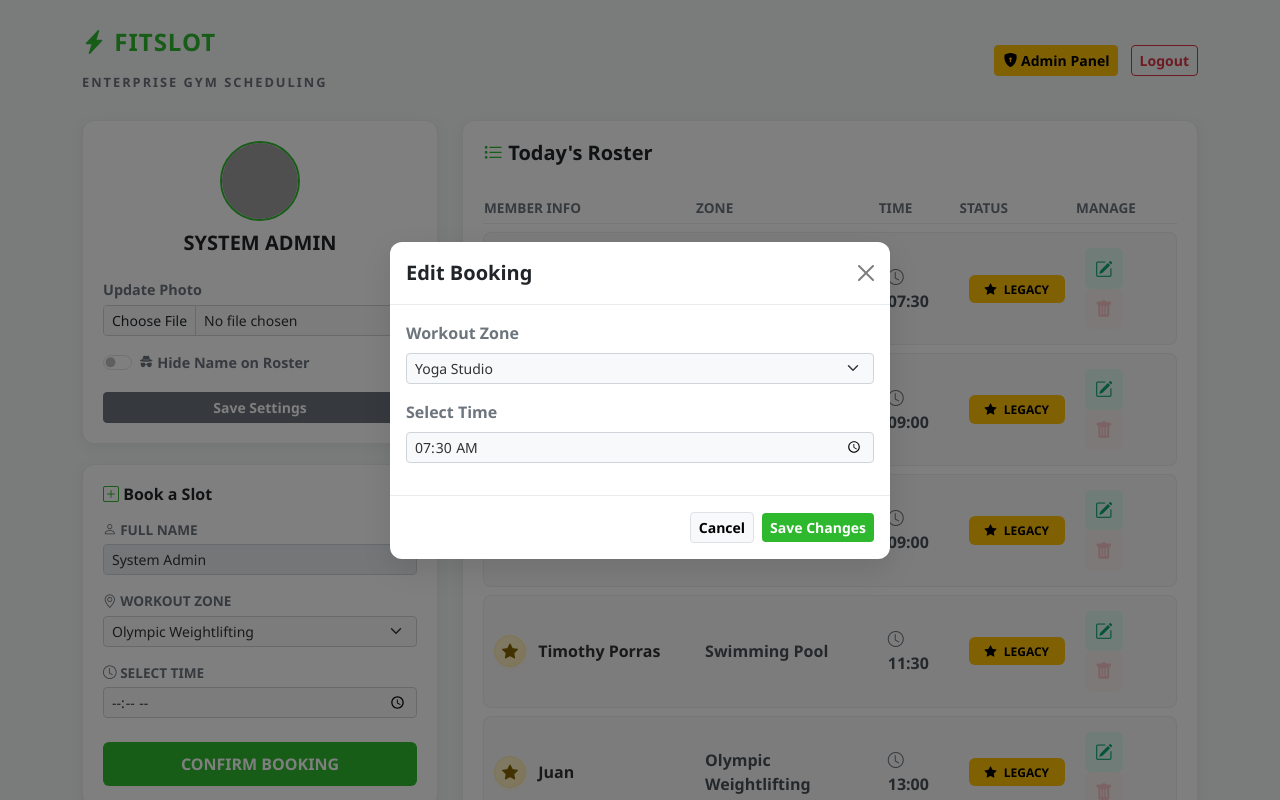
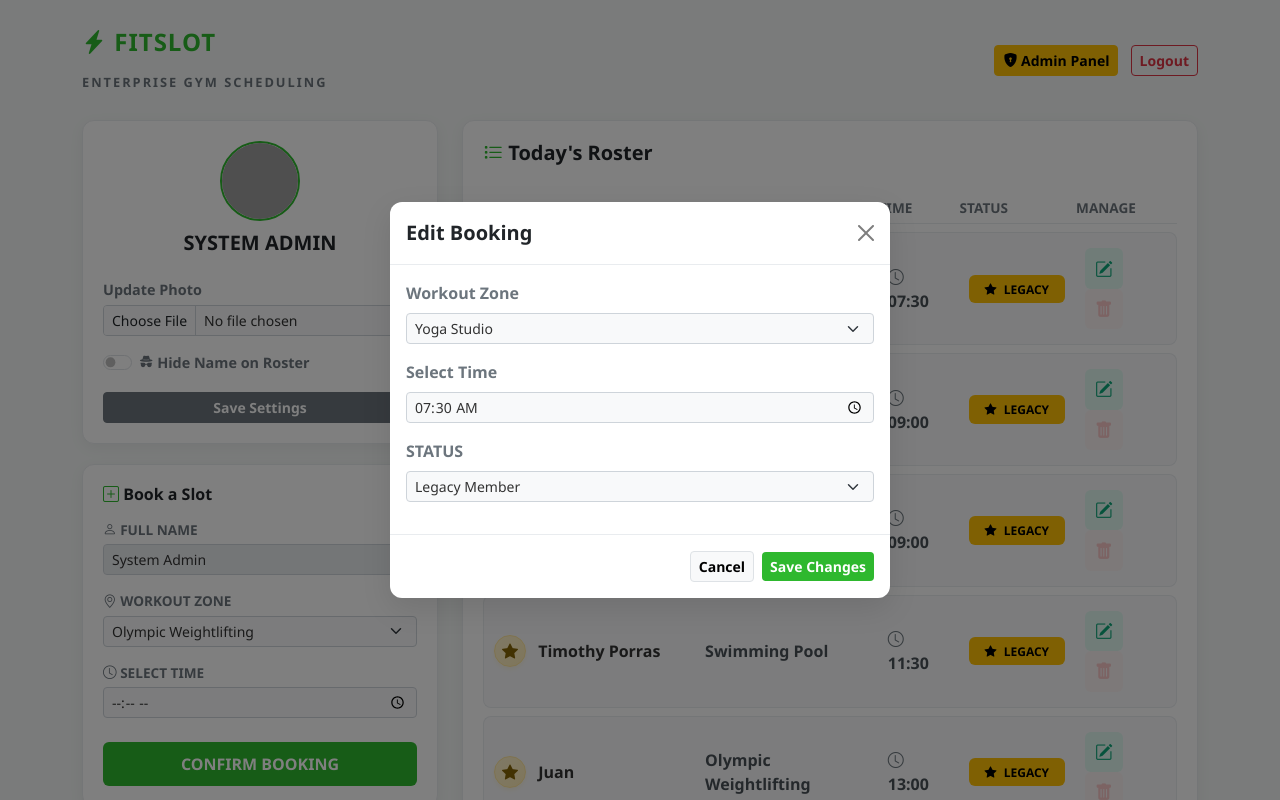
Before and after one commit to AMPV213/fitslot-web, a Flask app: page /dashboard in a window 1280 px wide, after a click on "Edit". Run offline with Flask 3, Linux system fonts and the light colour scheme; a user stored in the database is signed in; data comes from the database, SQL or seed files in the repository; grey boxes are pictures that could not be loaded.

Commit message:
Updated app.py and dashboard.html

```diff
--- a/app.py
+++ b/app.py
@@ -239,13 +239,26 @@ def edit_slot(slot_id):
 
     new_zone = request.form.get('w')
     new_time = request.form.get('t')
+    # --- NEW: Get the new status from the form ---
+    new_status = request.form.get('status')
 
     conn = get_db_connection()
-    conn.execute('''
-        UPDATE members
-        SET workout = ?, time = ?
-        WHERE id = ? AND user_id = ?
-    ''', (new_zone, new_time, slot_id, session['user_id']))
+
+    # If Admin, they can update Zone, Time, AND Status for ANY slot.
+    if session.get('is_admin'):
+        conn.execute('''
+            UPDATE members
+            SET workout = ?, time = ?, status = ?
+            WHERE id = ?
+        ''', (new_zone, new_time, new_status, slot_id))
+    else:
+        # Normal user can only update Zone and Time, and ONLY for their own slot.
+        conn.execute('''
+            UPDATE members
+            SET workout = ?, time = ?
+            WHERE id = ? AND user_id = ?
+        ''', (new_zone, new_time, slot_id, session['user_id']))
+
     conn.commit()
     conn.close()
 
--- a/templates/dashboard.html
+++ b/templates/dashboard.html
@@ -212,7 +212,17 @@
                                                     <label class="form-label text-secondary fw-semibold">Select Time</label>
                                                     <input type="time" class="form-control form-control-sm" name="t" value="{{ s['time'] }}" required>
                                                 </div>
-                                            </div>
+
+                                                {% if session.get('is_admin') %}
+                                                    <div class="mb-3">
+                                                        <label for="status" class="form-label text-secondary fw-semibold">STATUS</label>
+                                                        <select class="form-select form-select-sm" name="status" required>
+                                                            <option value="Active" {% if s['status'] == 'Active' %}selected{% endif %}>Active</option>
+                                                            <option value="Legacy Member" {% if s['status'] == 'Legacy Member' %}selected{% endif %}>Legacy Member</option>
+                                                        </select>
+                                                    </div>
+                                                {% endif %}
+                                                </div>
                                             <div class="modal-footer" style="border-top: 1px solid #e9ecef;">
                                                 <button type="button" class="btn btn-light btn-sm fw-bold border" data-bs-dismiss="modal">Cancel</button>
                                                 <button type="submit" class="btn btn-success btn-sm fw-bold" style="background-color: #2eb82e; border: none;">Save Changes</button>
```
